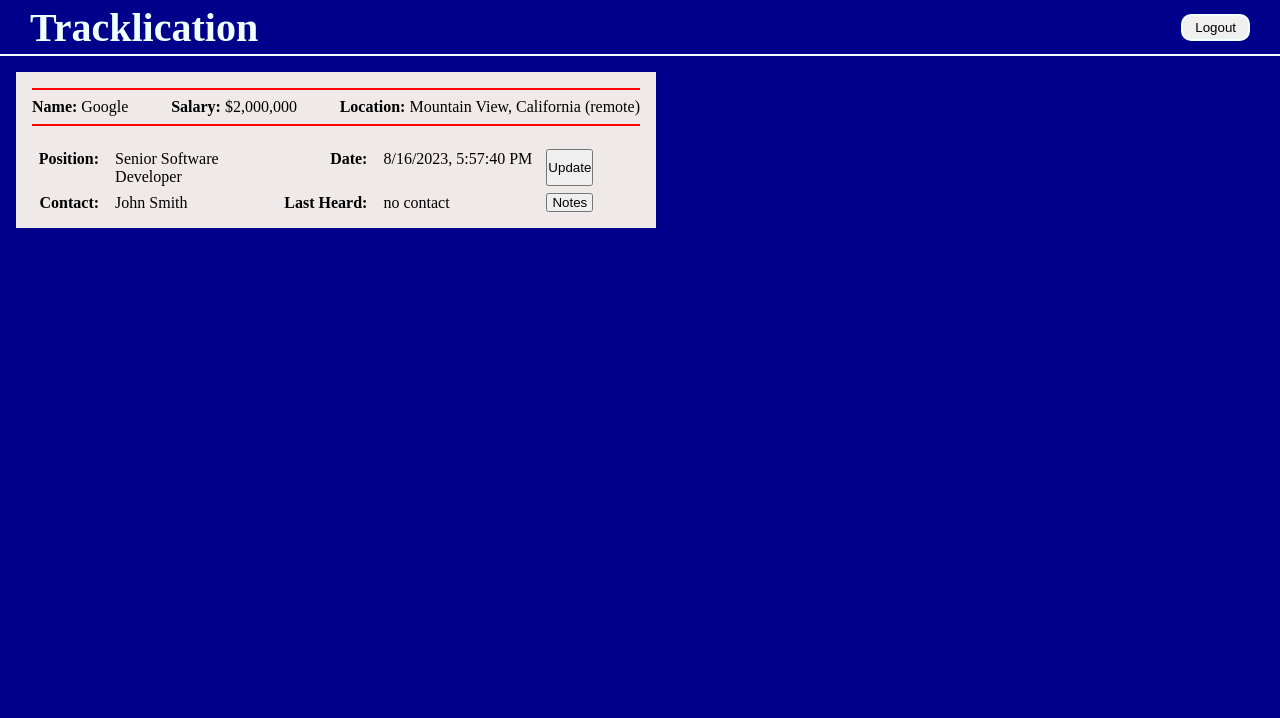
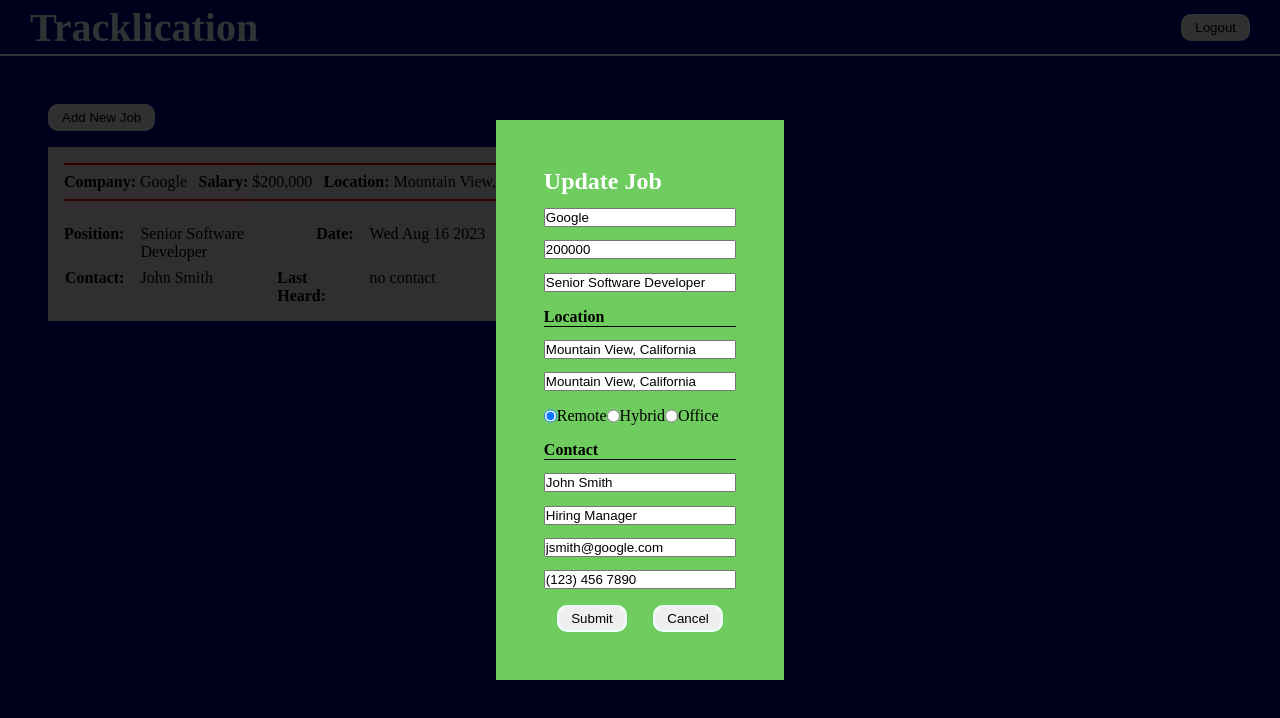
Before and after one commit to Tracklication/Tracklication, a React app: page / in a window 1280 px wide. Both pictures are taken after a click on the button "Update". Shown: the top 718 px of the page. Built offline with nearby package versions, Linux system fonts and the light colour scheme.

Commit message:
have most of the functionality with the form finished

```diff
--- a/src/components/JobCard.jsx
+++ b/src/components/JobCard.jsx
@@ -1,8 +1,9 @@
-import React, { useState } from 'react';
+import React, {useState} from 'react';
 import Note from './Note';
+import JobForm from './JobForm';
 const dummyData = {
   name: 'Google',
-  salary: 2000000,
+  salary: 200000,
   position: 'Senior Software Developer',
   contact: {
     name: 'John Smith',
@@ -21,6 +22,9 @@ const dummyData = {
 function JobCard(props) {
   const [dropdown, setDropdown] = useState({});
   const [noteOpen, setNoteOpen] = useState(false);
+  const [showForm, setShowForm] = useState(false);
+  const [job, setJob] = useState(dummyData);
+
   function formatSalary(salary) {
     const newSalary = [];
     const salArr = salary.split('').reverse();
@@ -31,31 +35,56 @@ function JobCard(props) {
     newSalary.push('$');
     return newSalary.reverse().join('');
   }
+
   function toggleNote(bol) {
     setNoteOpen(bol);
     return;
+  }
+
+  function toggleForm() {
+    setShowForm(!showForm);
+  }
+
+  function updateJob(updatedJob) {
+    console.log(updatedJob);
+    setJob({
+      ...job,
+      name: updatedJob.company,
+      position: updatedJob.position,
+      salary: updatedJob.salary,
+    });
   }
   return (
     <div className='job-card'>
       <div className='job-card-header'>
         <p>
-          <b>Name:</b> {dummyData.name}
+          <b>Company:</b> {job.name}
         </p>
         <p>
-          <b>Salary:</b> {formatSalary(dummyData.salary.toString())}
+          <b>Salary:</b> {formatSalary(job.salary.toString())}
         </p>
         <p>
-          <b>Location:</b> {dummyData.location.address} (
-          {dummyData.location.type})
+          <b>Location:</b> {job.location.address} ({job.location.type})
         </p>
       </div>
       <div className='job-card-details'>
-        <h4>Position: </h4> <p>{dummyData.position}</p>
-        <h4>Date:</h4> <p>{new Date().toLocaleString()}</p>
-        <button>Update</button>
-        <h4>Contact:</h4> <p>{dummyData.contact.name}</p>
-        <h4>Last Heard:</h4> <p>{dummyData.lastHeard || 'no contact'}</p>
+        <h4>Position: </h4> <p>{job.position}</p>
+        <h4>Date:</h4> <p>{new Date().toDateString()}</p>
+        <button className='btn' onClick={toggleForm}>
+          Update
+        </button>
+        {showForm && (
+          <JobForm
+            type='Update'
+            job={job}
+            toggleForm={toggleForm}
+            submit={(updatedJob) => updateJob(updatedJob)}
+          />
+        )}
+        <h4>Contact:</h4> <p>{job.contact.name}</p>
+        <h4>Last Heard:</h4> <p>{job.lastHeard || 'no contact'}</p>
         <button
+          className='btn'
           onClick={() => {
             noteOpen ? setNoteOpen(false) : setNoteOpen(true);
           }}
--- a/src/components/JobForm.jsx
+++ b/src/components/JobForm.jsx
@@ -1,7 +1,104 @@
 import React from 'react';
 
-function JobForm(props) {
-  return <div>JobForm</div>;
+function JobForm({toggleForm, type, job, submit}) {
+  function submitForm(e) {
+    e.preventDefault();
+
+    const job = {
+      company: e.target.company.value,
+      salary: Number(e.target.salary.value),
+      location: e.target.location.value,
+      contact: e.target.contact.value,
+    };
+
+    submit(job);
+    toggleForm();
+  }
+  return (
+    <div className='job-form-modal'>
+      <div className='job-form'>
+        <h2>{type + ' Job'}</h2>
+        <form className='job-form-form' onSubmit={submitForm}>
+          <input
+            id='company'
+            placeholder='Company...'
+            defaultValue={job && job.name}
+          />
+          <input
+            id='salary'
+            placeholder='Salary...'
+            defaultValue={job && job.salary}
+          />
+          <input
+            id='position'
+            placeholder='Position...'
+            defaultValue={job && job.position}
+          />
+          <h4>Location</h4>
+          <input
+            id='headquarters'
+            placeholder='HQ...'
+            defaultValue={job && job.location.headquarters}
+          />
+          <input
+            id='address'
+            placeholder='Address...'
+            defaultValue={job && job.location.address}
+          />
+          <div className='job-form-radio'>
+            <input
+              type='radio'
+              id='remote'
+              name='type'
+              defaultChecked={job && job.location.type === 'remote'}
+            />
+            <label for='remote'>Remote</label>
+            <input
+              type='radio'
+              id='hybrid'
+              name='type'
+              defaultChecked={job && job.location.type === 'hybrid'}
+            />
+            <label for='hybrid'>Hybrid</label>
+            <input
+              type='radio'
+              id='office'
+              name='type'
+              defaultChecked={job && job.location.type === 'office'}
+            />
+            <label for='office'>Office</label>
+          </div>
+          <h4>Contact</h4>
+          <input
+            id='contactName'
+            placeholder='Contact name...'
+            defaultValue={job && job.contact.name}
+          />
+          <input
+            id='contactTitle'
+            placeholder='Contact title...'
+            defaultValue={job && job.contact.title}
+          />
+          <input
+            id='contactEmail'
+            placeholder='Contact email...'
+            defaultValue={job && job.contact.email}
+          />
+          <input
+            id='contactPhone'
+            placeholder='Contact phone number...'
+            defaultValue={job && job.contact.phone}
+          />
+          <div className='job-form-buttons'>
+            <button className='btn'>Submit</button>
+            <button className='btn' onClick={toggleForm}>
+              Cancel
+            </button>
+          </div>
+        </form>
+      </div>
+    </div>
+  );
 }
 
 export default JobForm;
--- a/src/components/JobList.jsx
+++ b/src/components/JobList.jsx
@@ -1,9 +1,18 @@
-import React from 'react';
+import React, {useState} from 'react';
 import JobCard from './JobCard';
+import JobForm from './JobForm';
 
 function JobList() {
+  const [showForm, setShowForm] = useState(false);
+  function toggleForm() {
+    setShowForm(!showForm);
+  }
   return (
-    <div>
+    <div className='job-list'>
+      <button className='btn' onClick={toggleForm}>
+        Add New Job
+      </button>
+      {showForm && <JobForm toggleForm={toggleForm} type='Add New' />}
       <JobCard />
     </div>
   );
--- a/src/scss/App.scss
+++ b/src/scss/App.scss
@@ -1,6 +1,10 @@
 @import '_navbar';
 @import '_login';
 @import '_module';
+@import '_jobcard';
+@import '_jobform';
+@import '_joblist';
+
 * {
   margin: 0;
   padding: 0;
@@ -28,46 +32,3 @@ body {
   font-size: 50px;
   margin-top: 50px;
 }
-/*
-===============
-Job Card Styles
-===============
-*/
-
-.job-card {
-  background: rgb(239, 233, 233);
-  color: black;
-  padding: 1em;
-  width: 50%;
-  margin: 1em;
-}
-
-.job-card-header {
-  display: flex;
-  border-bottom: 2px solid red;
-  border-top: 2px solid red;
-  padding: 0.5em 0 0.5em 0;
-  justify-content: space-between;
-}
-
-.job-card-details {
-  margin-top: 1em;
-  display: grid;
-  grid-template-columns: 1.5fr 4fr 2fr 4fr 2fr;
-  grid-template-rows: auto;
-}
-
-.job-card-details > h4 {
-  margin-left: auto;
-  margin-top: 0.5em;
-}
-
-.job-card-details > p {
-  margin-left: 1em;
-  margin-top: 0.5em;
-}
-
-.job-card-details > button {
-  margin-top: 0.5em;
-  margin-right: 3.5em;
-}
--- /dev/null
+++ b/src/scss/_jobcard.scss
@@ -0,0 +1,43 @@
+/*
+===============
+Job Card Styles
+===============
+*/
+
+.job-card {
+  background: rgb(239, 233, 233);
+  color: black;
+  padding: 1em;
+  width: 50%;
+  margin: 1em 0 1em 0;
+}
+
+.job-card-header {
+  display: flex;
+  border-bottom: 2px solid red;
+  border-top: 2px solid red;
+  padding: 0.5em 0 0.5em 0;
+  justify-content: space-between;
+}
+
+.job-card-details {
+  margin-top: 1em;
+  display: grid;
+  grid-template-columns: 1.5fr 4fr 2fr 4fr 2fr;
+  grid-template-rows: auto;
+}
+
+.job-card-details > h4 {
+  margin-left: auto;
+  margin-top: 0.5em;
+}
+
+.job-card-details > p {
+  margin-left: 1em;
+  margin-top: 0.5em;
+}
+
+.job-card-details > button {
+  margin-top: 0.5em;
+  margin-right: 3.5em;
+}
--- /dev/null
+++ b/src/scss/_jobform.scss
@@ -0,0 +1,51 @@
+/*
+================
+Job Form Styles
+================
+*/
+h2 {
+  color: white;
+}
+
+.job-form-form > h4 {
+  border-bottom: 1px solid black;
+}
+
+.job-form-modal {
+  position: fixed;
+  top: 0;
+  left: 0;
+  width: 100%;
+  height: 100%;
+  background-color: rgba(0, 0, 0, 0.8);
+  display: flex;
+  flex-direction: column;
+  justify-content: center;
+  align-items: center;
+}
+
+.job-form {
+  background: rgb(111, 204, 95);
+  padding: 3em;
+}
+
+.job-form-form {
+  display: flex;
+  flex-direction: column;
+}
+
+.job-form-form > * {
+  margin-top: 1em;
+}
+
+.job-form-buttons {
+  display: flex;
+}
+
+.job-form-buttons > button {
+  margin: 0 1em 0 1em;
+}
+
+.job-form-radio {
+  display: flex;
+}
--- /dev/null
+++ b/src/scss/_joblist.scss
@@ -0,0 +1,9 @@
+/*
+===============
+Job List Styles
+===============
+*/
+
+.job-list {
+  padding: 3em;
+}
```
